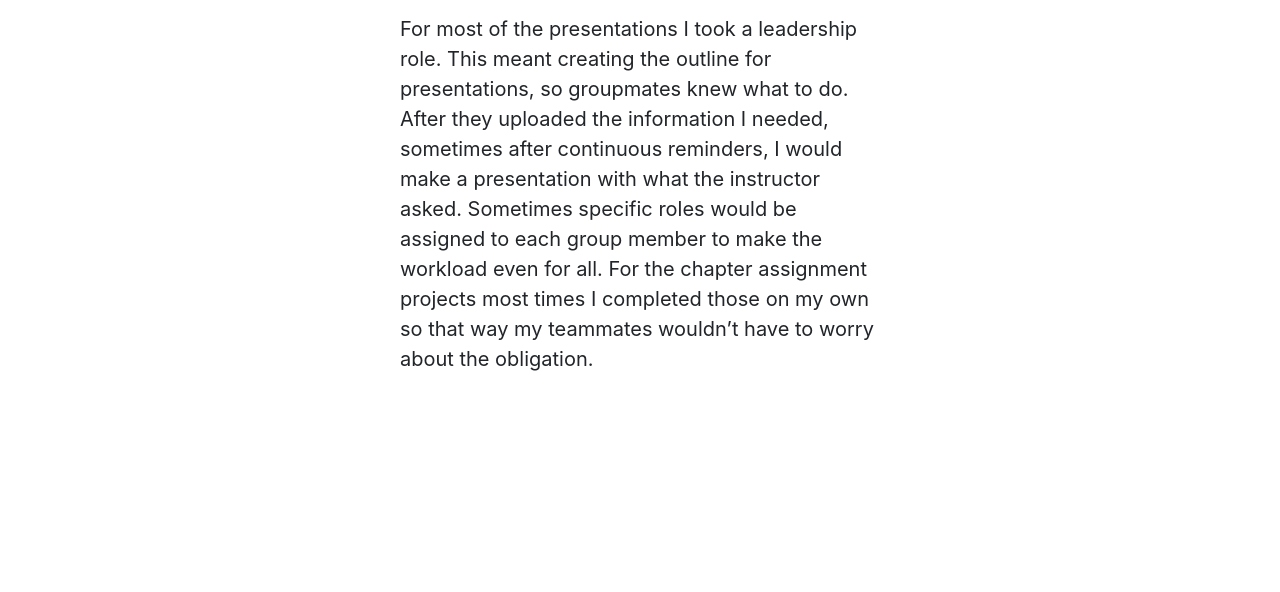
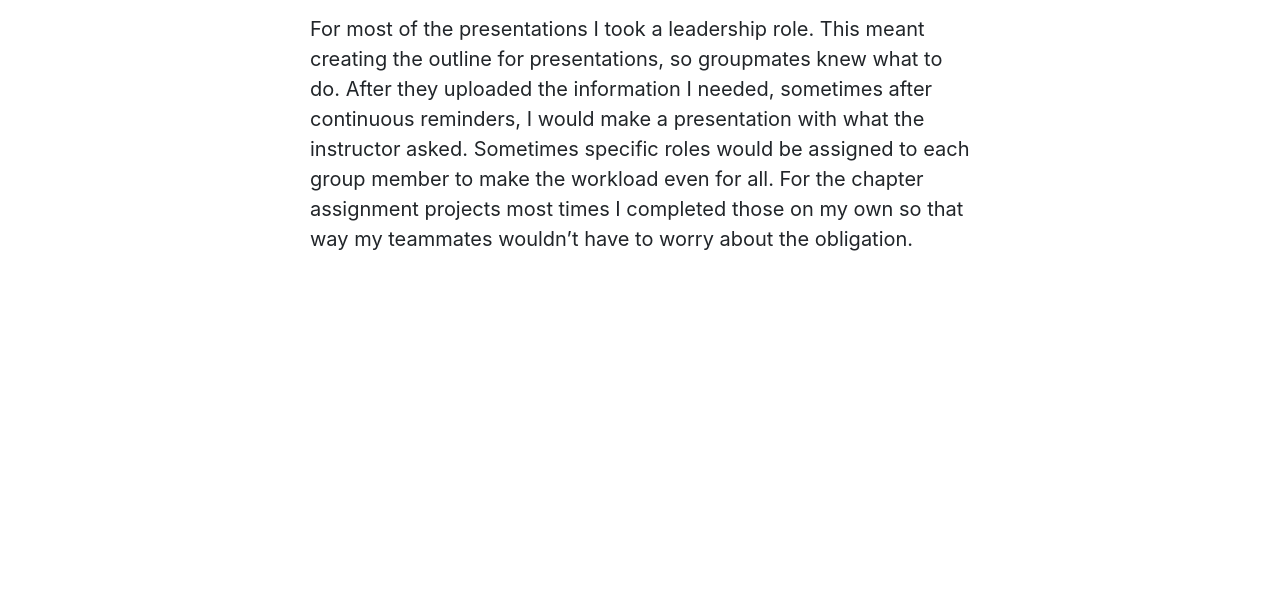
Before and after one commit to velazpablo/velazpablo.github.io, a plain HTML site: page posts/nevaeh_contributions.html in a window 1280 px wide. Shown: the part 208-800 px from the top of the page. Drawn offline with nearby package versions, Linux system fonts and the light colour scheme.

Commit message:
added mobile funtionality to the blog posts

```diff
--- a/css/stylesheet.css
+++ b/css/stylesheet.css
@@ -45,15 +45,15 @@
 
 .blog-content {
     margin-top: 30px;
-    padding-left: 100px;
-    padding-right: 100px;
+    padding-left: 10px;
+    padding-right: 10px;
 }
 
 
-@media (min-width: 1200px) {
+@media (min-width: 1000px) {
     .blog-content{
-        padding-left: 400px;
-        padding-right: 400px;
+        margin-left: 300px;
+        margin-right: 300px;
     }
 }
 
--- a/posts/nevaeh_contributions.html
+++ b/posts/nevaeh_contributions.html
@@ -43,7 +43,7 @@
 
 
 <!--Header of page-->
-<div class="container-fluid blog-content">
+<div class="blog-content">
   <a href="../users/nevaeh.html" class="btn btn-primary" style="margin-bottom: 20px;">Go Back</a>
   <h1 style="margin-bottom: 30px;">Contributions to Projects</h1>
 
```
Also changed, not shown: posts/nevaeh_finalproject.html (+1 -1 lines), posts/nevaeh_gcp.html (+1 -1 lines), posts/nevaeh_kano.html (+1 -1 lines), posts/nevaeh_other.html (+1 -1 lines), posts/owen_finalproject.html (+1 -1 lines), posts/owen_gcp.html (+1 -1 lines), posts/owen_kano.html (+1 -1 lines), posts/owen_other.html (+1 -1 lines), posts/pablo_finalproject.html (+1 -1 lines), posts/pablo_gcp.html (+1 -1 lines), posts/pablo_kano.html (+1 -1 lines), posts/pablo_python.html (+1 -1 lines), posts/sierra_finalproject.html (+1 -1 lines), posts/sierra_gcp.html (+1 -1 lines), 3 more files.
